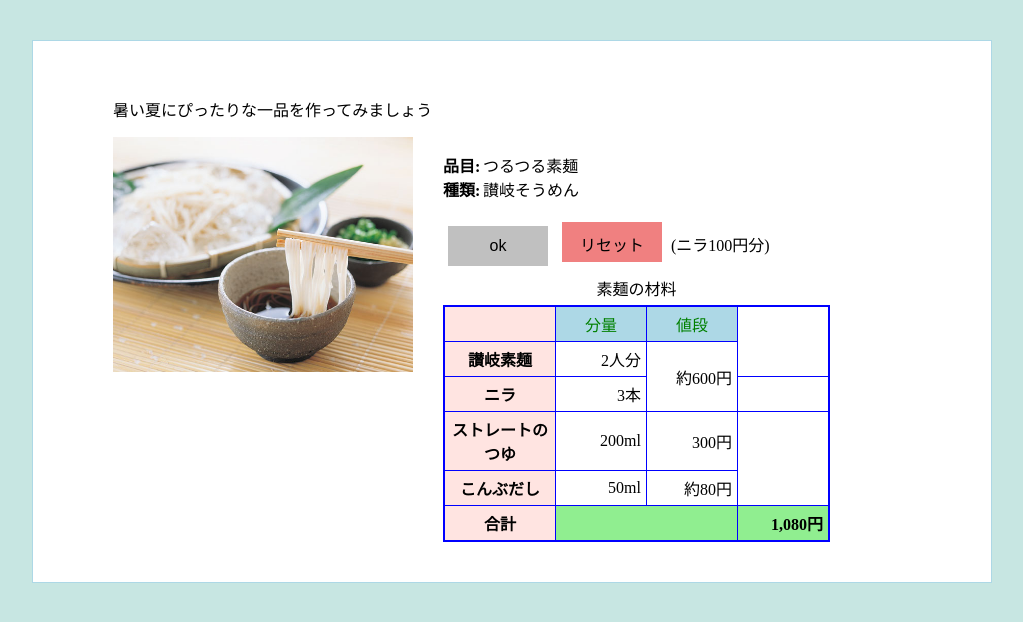
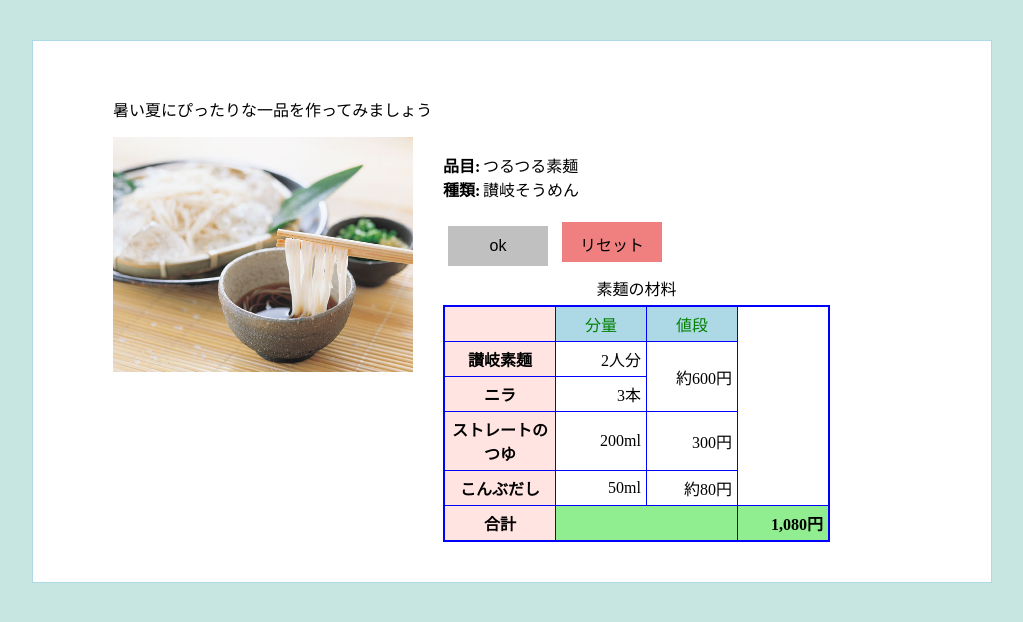
Before and after one commit to AirpChinpam/Web-1, a plain HTML site: page index.html in a window 1280 px wide. Shown: the whole page, without its empty margins (128-1151 px from the left). Drawn offline with Linux system fonts and the light colour scheme.

Commit message:
Update index.html

```diff
--- a/index.html
+++ b/index.html
@@ -24,7 +24,7 @@
              </thead>
              <tbody>
                <tr><th>讃岐素麺</th><td>2人分</td><td rowspan="2">約600円</td></tr>
-               <tr><th>ニラ</th><td>3本</td>(ニラ100円分)<td>
+               <tr><th>ニラ</th><td>3本</td></tr>
                <tr><th>ストレートのつゆ</th><td>200ml</td><td>300円</td></tr>
                <tr><th>こんぶだし</th><td>50ml</td><td>約80円</td></tr>
              </tbody>
```
